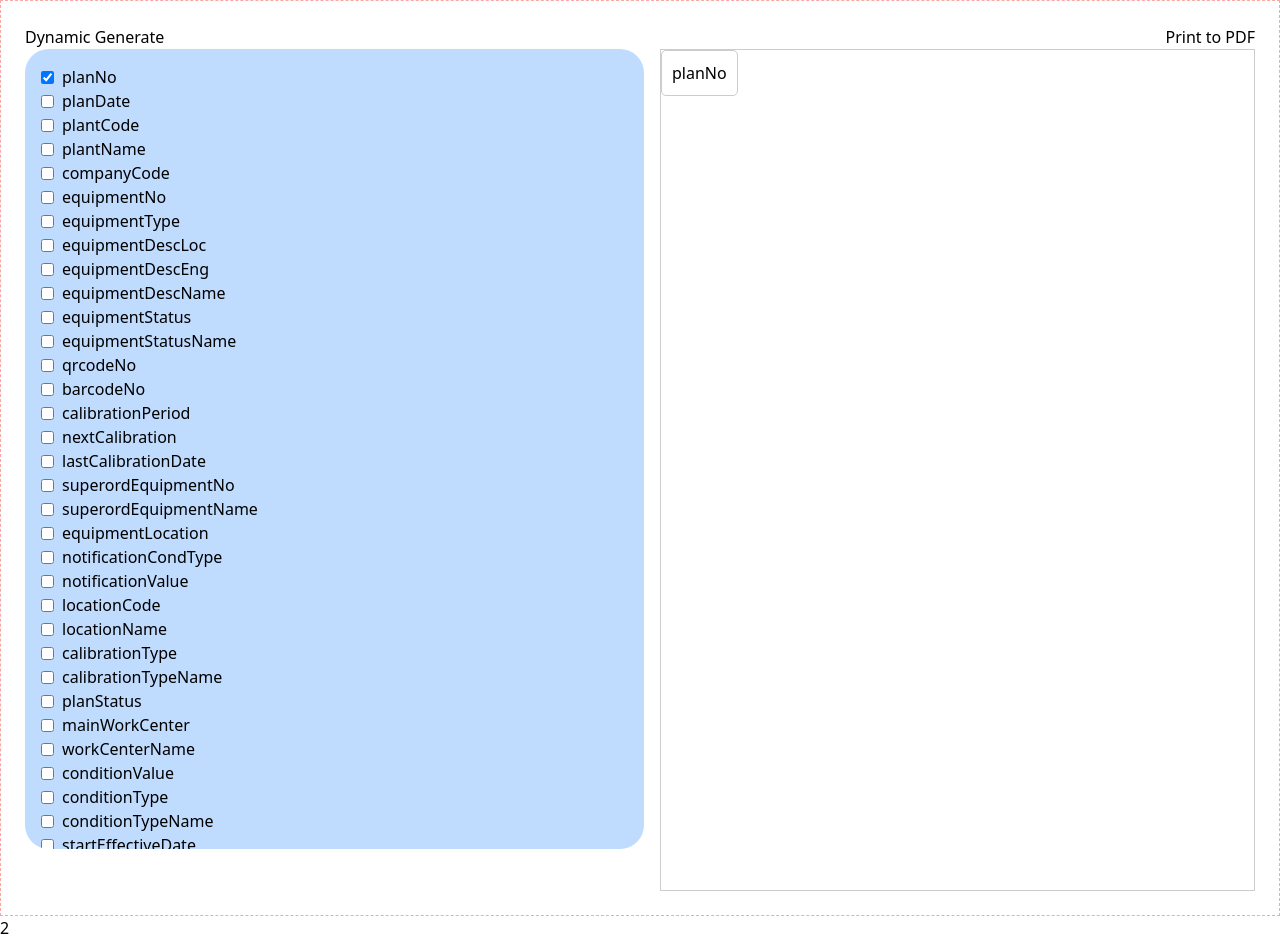
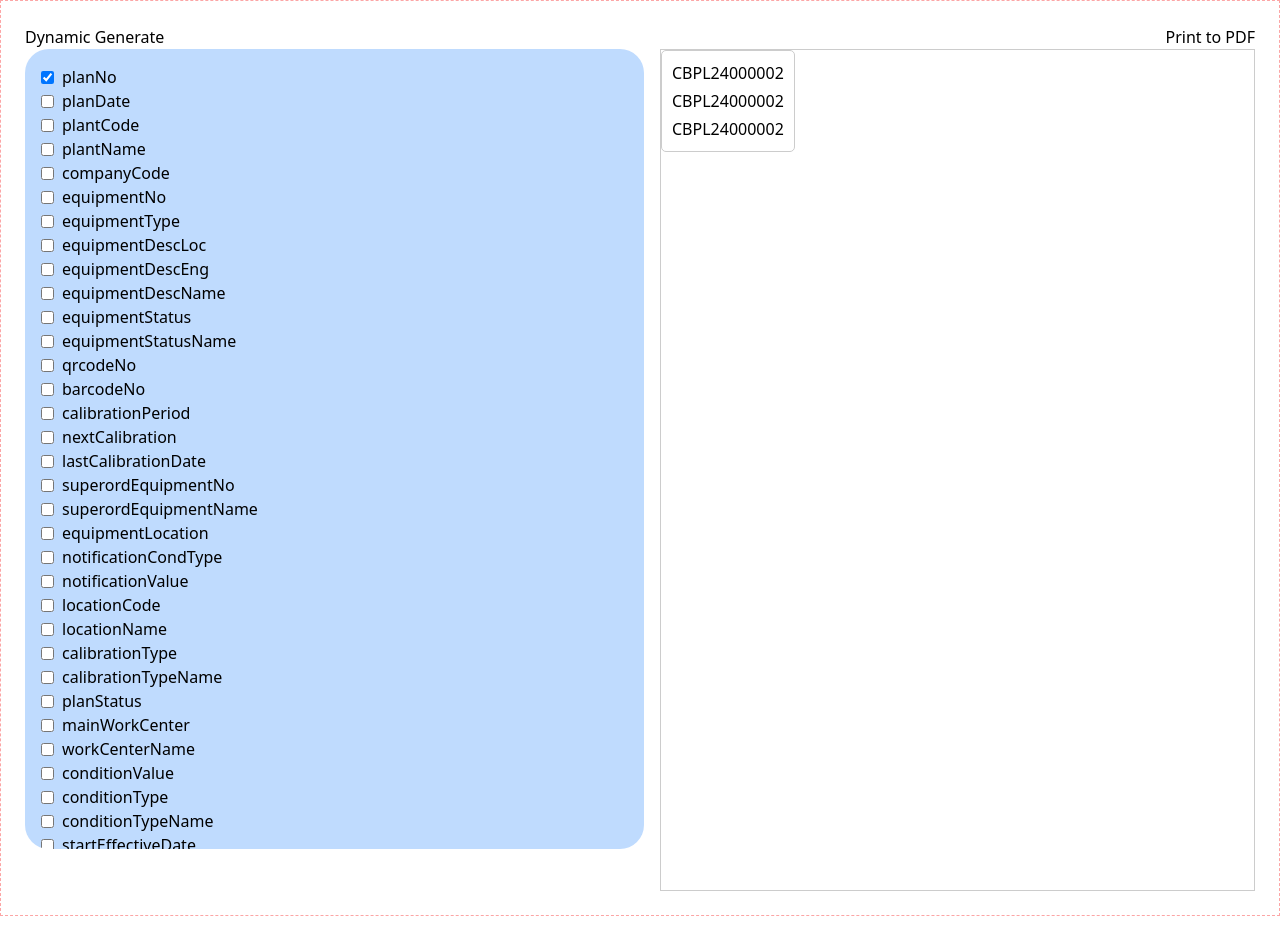
Before and after one commit to NontagornC/GenerateDynamicPDF, a React (Vite) app: page /mock2 in a window 1280 px wide. Both pictures are taken after a click on the checkbox 47 px from the left and 77 px from the top of the page. After the commit the page ends 916 px from the top, so only its background shows below. Built offline with nearby package versions, Linux system fonts and the light colour scheme.

Commit message:
🚀perf/add logic append dynamic value and tooltips

```diff
--- a/src/page/MockTest/View.tsx
+++ b/src/page/MockTest/View.tsx
@@ -5,6 +5,7 @@ import { jsPDF } from "jspdf";
 import html2canvas from "html2canvas";
 import { mockData } from "@/assets/mockData";
 import { findKeyValue } from "@/utils";
+import Tooltip from "@mui/material/Tooltip";
 
 const DraggableProvider = () => {
   return (
@@ -150,8 +151,13 @@ const View = () => {
   // สร้าง state เพื่อเก็บ items ที่ถูกเลือก
   const [selectedItems, setSelectedItems] = useState([]);
 
+  const getValuesByKey = (data, key) => {
+    return data.map((item) => item[key]); // ดึงค่าออกมาตาม key ที่ระบุ
+  };
+
   // ฟังก์ชันเพื่อจัดการการเลือกหรือยกเลิก checkbox
   const handleCheckboxChange = (item) => {
+    const dataValue = getValuesByKey(mockData, item);
     setSelectedItems((prev) => {
       const foundItem = prev.find((i) => i.id === item);
       if (foundItem) {
@@ -165,7 +171,7 @@ const View = () => {
             id: item,
             title: item,
             type: item,
-            data: item,
+            data: dataValue,
             left: 0,
             top: 0,
           },
@@ -223,14 +229,38 @@ const View = () => {
                     left={item.left}
                     top={item.top}
                   >
-                    {item?.data}
+                    <Tooltip
+                      title={
+                        <div className="p-1 flex justify-center items-center relative">
+                          {item?.id}
+                          <div
+                            onClick={() => {
+                              console.log("click tooltips");
+                              handleCheckboxChange(item?.id);
+                            }}
+                            className="w-[12px] h-[12px] flex justify-center items-center absolute rounded-full bg-red-600 -top-[7px] -right-[12px]"
+                          >
+                            x
+                          </div>
+                        </div>
+                      }
+                      placement="top"
+                      arrow
+                    >
+                      <div className="flex flex-col gap-1 relative">
+                        {item?.data &&
+                          item?.data?.length > 0 &&
+                          item?.data?.map((itemValue, j) => {
+                            return <span key={j + item?.id}>{itemValue}</span>;
+                          })}
+                      </div>
+                    </Tooltip>
                   </DraggableItem>
                 );
               })}
           </div>
         </div>
       </div>
-      <span>2</span>
     </>
   );
 };
```
Also changed, not shown: package.json (+8 -0 lines), 2 other files (tests, documents, lock files or other folders).
